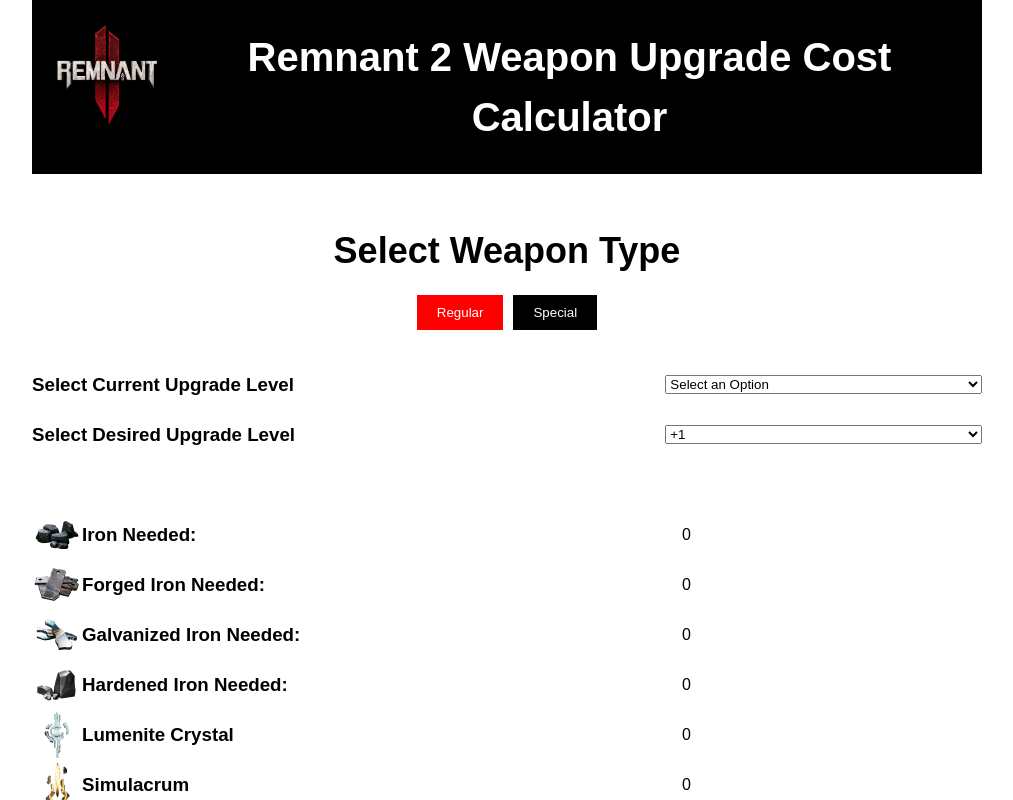
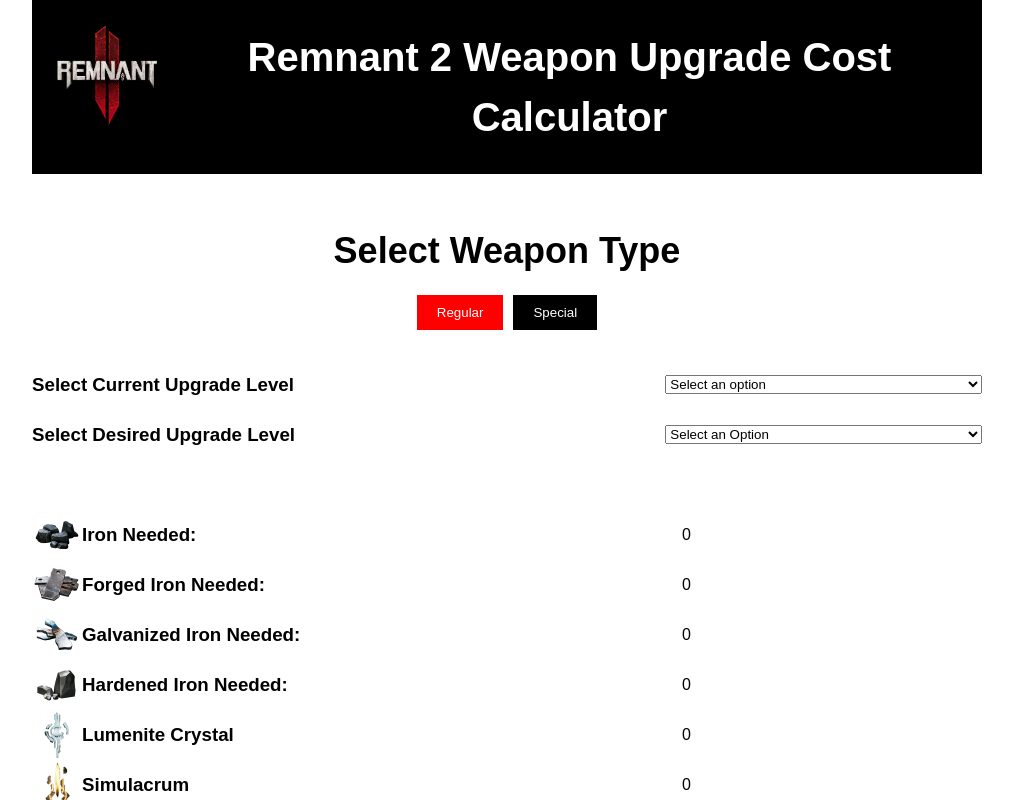
Before and after one commit to wajim12345/lab5, a plain HTML site: page index.html in a window 1280 px wide. Both pictures are taken after a click on the button "Regular". Shown: the top 800 px of the page, without its empty margins (133-1146 px from the left). Drawn offline with Linux system fonts and the light colour scheme.

Commit message:
Add files via upload

```diff
--- a/index.html
+++ b/index.html
@@ -26,6 +26,7 @@
             </div>
             <div class="column2">
                 <select id="current-level">
+                    <option value="">Select an Option</option>
                     <option value="0">+0</option>
                     <option value="1">+1</option>
                     <option value="2">+2</option>
@@ -49,6 +50,7 @@
                     <option value="20">+20</option>
                 </select>
                 <select id="desired-level">
+                    <option value="">Select an Option</option>
                     <option value="1">+1</option>
                     <option value="2">+2</option>
                     <option value="3">+3</option>
--- a/scripts/index.js
+++ b/scripts/index.js
@@ -34,7 +34,7 @@
     currentLevel.innerHTML = "";
     let first_option = document.createElement("option");
     first_option.value = "";
-    first_option.textContent = "Select an Option";
+    first_option.textContent = "Select an option";
     currentLevel.append(first_option);
 
     for (let i = 0; i <= 20; i++) {
```
